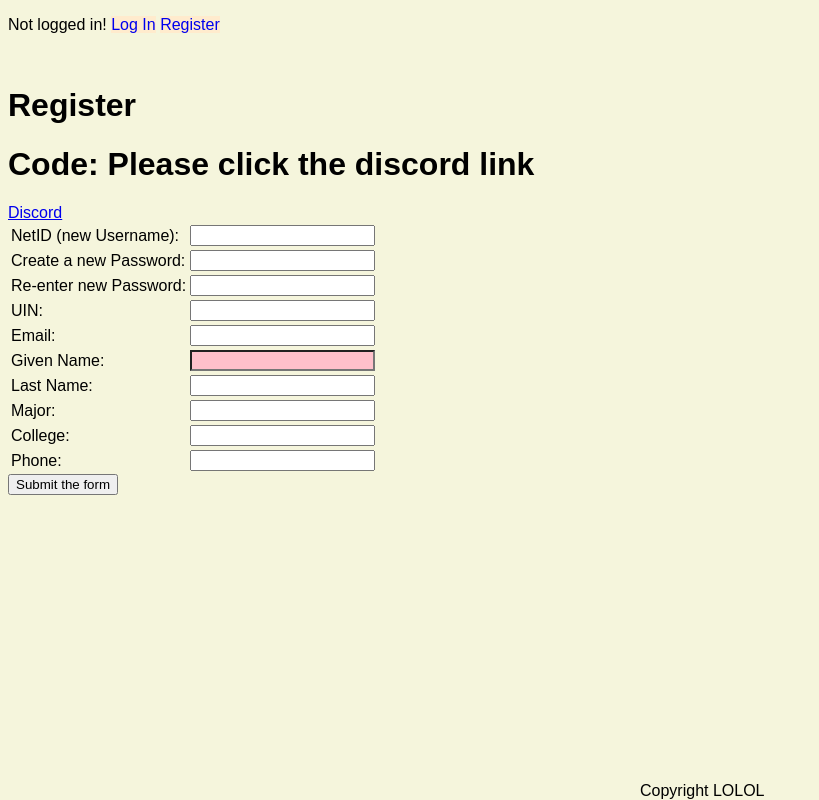
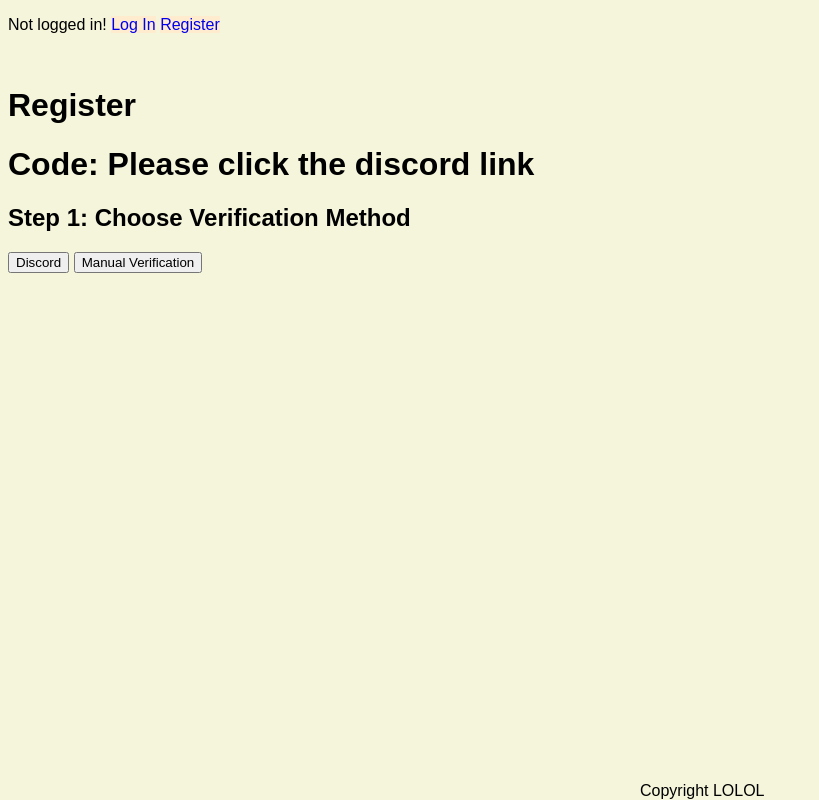
Before and after one commit to lugatuic/cerberus, a SvelteKit app: page /register in a window 1280 px wide. Shown: the whole page, without its empty margins (0-819 px from the left). Built offline with nearby package versions, Linux system fonts and the light colour scheme; no server answers.

Commit message:
Add manual verification, finish discord verification.

```diff
--- a/package.json
+++ b/package.json
@@ -26,15 +26,16 @@
 		"eslint-plugin-svelte": "^2.26.0",
 		"jose": "^4.14.4",
 		"ldapjs": "^3.0.2",
+		"localtunnel": "^2.0.2",
 		"prettier": "^2.8.0",
 		"prettier-plugin-svelte": "^2.8.1",
 		"svelte": "^3.54.0",
 		"svelte-check": "^3.0.1",
 		"tslib": "^2.4.1",
+		"typedoc-plugin-missing-exports": "^2.0.0",
 		"typescript": "^5.0.0",
 		"vite": "^4.3.0",
-		"vitest": "^0.25.3",
-		"typedoc-plugin-missing-exports": "^2.0.0"
+		"vitest": "^0.25.3"
 	},
 	"type": "module"
 }
--- a/src/app.d.ts
+++ b/src/app.d.ts
@@ -5,7 +5,7 @@
 		// interface Error {}
 		interface Locals {
 			user: string | null;
-			discord_token?: string
+			discord_token?: string;
 		}
 		// interface PageData {}
 		// interface Platform {}
--- a/src/lib/server/api.ts
+++ b/src/lib/server/api.ts
@@ -63,7 +63,6 @@
 		});
 
 		return cl;
-
 	}
 
 	private async _get_client(): Promise<Api.LdapClient> {
@@ -232,11 +231,11 @@
 			success = await util._add(client, dn, entry);
 		} catch (e: any) {
 			success = false;
-			message=e;
+			message = e;
 			console.log(e);
 		}
 		console.log(`Registration: ${success}`);
-		return { error: !success, message};
+		return { error: !success, message };
 	}
 }
 
--- a/src/lib/server/util.ts
+++ b/src/lib/server/util.ts
@@ -135,8 +135,7 @@
 	return d;
 }
 
-export async function _add(cl:Api.LdapClient,
-													 dn: string, entry: any): Promise<boolean> {
+export async function _add(cl: Api.LdapClient, dn: string, entry: any): Promise<boolean> {
 	return new Promise((resolve, reject) => {
 		cl.add(dn, entry, (err) => {
 			if (err) {
--- a/src/routes/register/+page.server.ts
+++ b/src/routes/register/+page.server.ts
@@ -20,26 +20,24 @@
 
 	*/
 import type { PageServerLoad, Actions } from './$types';
-import {fail} from '@sveltejs/kit';
-import { ldap } from '$lib/server/api'
-import type {URL} from 'node:url';
+import { fail } from '@sveltejs/kit';
+import { ldap } from '$lib/server/api';
+import type { URL } from 'node:url';
+import { env } from '$env/dynamic/private';
+import * as crypto from 'node:crypto';
 
-export const load: PageServerLoad = async function (event) {
-	let search_params = event.url.searchParams;
-	let code = search_params.get("code");
+// export const load: PageServerLoad = async function (event) {
+// };
 
-	event.locals.discord_token = code ?? undefined;
-	return { discord_code: code };
-};
-
+const { CLIENT_SECRET, HMAC_KEY } = env;
 export const actions = {
-	default: async (event) => {
+	discord: async (event) => {
 		let fdata: FormData = await event.request.formData();
 
 		let data = Object.fromEntries(fdata);
 
-		if (!fdata.get("discord_code")) {
-			throw fail(400, {message: "Missing discord info!"});
+		if (!fdata.get('discord_code')) {
+			throw fail(400, { message: 'Missing discord info!' });
 		}
 		// let discordRE = /^#token_type=(\w+)&access_token=(\w+)&expires_in=(\d+).*$/g;
 		// let discord_tokens = fdata.get("discord")?.toString();
@@ -48,21 +46,23 @@
 		// 0th pos is the whole string, 1st is 1st match group, etc.
 		// let api_token = matches.next().value[2];
 
-		const code = data["discord_code"]!;
-		const token_url = "https://discord.com/api/oauth2/token";
-		const revoke_url = "https://discord.com/api/oauth2/token/revoke";
-		const client_id = "1115994148206542909";
+		const code = data['discord_code']!;
+		const token_url = 'https://discord.com/api/oauth2/token';
+		const revoke_url = 'https://discord.com/api/oauth2/token/revoke';
+		const client_id = '1115994148206542909';
 		// ############## CHANGE THIS #########################
-		const client_secret = "";
+		const client_secret = CLIENT_SECRET;
 		// ############## CHANGE THIS #########################
 
+		let redirect_uri = import.meta.env.DEV ? "http://localhost:5173" : "https://cerberus.acmuic.org/register"
 		const _token_body = {
-			'client_id': client_id,
-			'client_secret': client_secret,
-			'grant_type': 'authorization_code',
-			'code': code,
-			'redirect_uri': `http://localhost:5173/register`
-		}
+			client_id: client_id,
+			client_secret: client_secret,
+			grant_type: 'authorization_code',
+			code: code,
+			redirect_uri
+		};
+		// Thanks Stackoverflow!
 		let token_body = new URLSearchParams();
 		for (const key in _token_body) {
 			// @ts-ignore
@@ -79,48 +79,78 @@
 
 		let token_json = await token.json();
 		console.log(token_json);
-		let api_token = token_json["access_token"];
+		let api_token = token_json['access_token'];
 		let guilds_resp = await fetch(`https://discord.com/api/v10/users/@me/guilds`, {
-			method: "GET",
+			method: 'GET',
 			headers: {
-				"Authorization": `Bearer ${api_token}`,
-			},
+				Authorization: `Bearer ${api_token}`
+			}
 		});
 
-		let user_info = await fetch(`https://discord.com/api/v10/users/@me`,{
+		let user_info = await fetch(`https://discord.com/api/v10/users/@me`, {
 			method: 'GET',
 			headers: {
-				'Authorization': `Bearer ${api_token}`
+				Authorization: `Bearer ${api_token}`
 			}
-		})
+		});
 		let user_info_json = await user_info.json();
 
-		let user_email = user_info_json["email"] ?? undefined;
-		let user_email_verified: boolean = user_info_json["verified"] ?? false;
-		let mfa = user_info_json["mfa_enabled"] ?? false;
+		let user_email = user_info_json['email'] ?? undefined;
+		let user_email_verified: boolean = user_info_json['verified'] ?? false;
+		let mfa = user_info_json['mfa_enabled'] ?? false;
 		let guilds = await guilds_resp.json();
 
-		console.log("#### logging guilds!");
-		let acm_guildid = "652006495675875359";
+		console.log('#### logging guilds!');
+		let acm_guildid = '652006495675875359';
 		let in_acm = false;
 		for (let g of guilds) {
-			let gid = g["id"];
+			let gid = g['id'];
 			if (gid === acm_guildid) {
 				in_acm = true;
 			}
 		}
 		if (!in_acm) {
-			throw fail(400, {message: "Not in ACM!"});
+			throw fail(400, { message: 'Not in ACM!' });
 		} else {
-			console.log("##### USER IN ACM!");
+			console.log('##### USER IN ACM!');
 		}
 		console.log(user_info_json);
 		if (in_acm && user_email_verified && user_email && mfa) {
 			let r = await ldap.add_user(data);
-			return {success: !r.error, message: r.message}
+			console.log(`Allowing user ${data['username']}`);
+			return { success: !r.error, message: r.message };
 		} else {
-			throw fail(400, {message: `Discord account must be in ACM discord, verfied email and 2FA`});
+			throw fail(400, { message: `Discord account must be in ACM discord, verfied email and 2FA` });
 		}
 		// console.log(`Registration: ${JSON.stringify(data)}`);
+	},
+	manual: async (event) => {
+		let fdata: FormData = await event.request.formData();
+		let data: Record<string, any> = Object.fromEntries(fdata);
+
+		let buf_username = Buffer.from(data["username"]!);
+		let buf_received = Buffer.from(data["verification"], 'hex');
+
+		console.log(`Hashing: ${data["username"]}`);
+
+		const key = Buffer.from(HMAC_KEY,'hex')
+		let our_hmac = crypto.createHmac('sha1', key, {encoding: 'hex'});
+		our_hmac.update(buf_username);
+		let our_hmac_dgst = our_hmac.digest();
+
+		console.log(our_hmac_dgst);
+		console.log(`Received HMAC:` + buf_received);
+
+		let is_equal = crypto.timingSafeEqual(buf_received, our_hmac_dgst);
+
+		if (is_equal) {
+			console.log(`** User ${data["username"]} passed verification!`);
+			let r = await ldap.add_user(data);
+			console.log(`Allowing user ${data['username']}`);
+			return { success: !r.error, message: r.message };
+		} else {
+			throw fail(400, {message: "Verification code incorrect!"});
+		}
+
 	}
 } satisfies Actions;
--- a/src/routes/register/+page.svelte
+++ b/src/routes/register/+page.svelte
@@ -1,7 +1,7 @@
 <script lang="ts">
 	import { enhance, applyAction } from '$app/forms';
 	import { slide } from 'svelte/transition';
-	import {browser} from '$app/environment';
+	import { browser } from '$app/environment';
 	import { onMount } from 'svelte';
 	import { getStores } from '$app/stores';
 
@@ -19,16 +19,20 @@
 			ui_msg = 'Password must contain lower,upper,digit,special';
 			cancel();
 		}
-		if (!cl_discord_code) {
-			ui_msg = "Make sure the discord code is in the URL!";
-			cancel();
-		}
+		// if (!cl_discord_code) {
+		// 	ui_msg = 'Make sure the discord code is in the URL!';
+		// 	cancel();
+		// }
 		return async ({ result, update }) => {
 			await applyAction(result);
 			update();
 		};
 	}
-	let discord_url = "https://discord.com/api/oauth2/authorize?client_id=1115994148206542909&redirect_uri=http%3A%2F%2Flocalhost%3A5173%2Fregister&response_type=code&scope=identify%20email%20guilds";
+	let discord_url =
+		'https://discord.com/api/oauth2/authorize?client_id=1115994148206542909&redirect_uri=http%3A%2F%2Flocalhost%3A5173%2Fregister&response_type=code&scope=identify%20email%20guilds';
+	if (import.meta.env.PROD) {
+		discord_url='https://discord.com/api/oauth2/authorize?client_id=1115994148206542909&redirect_uri=https%3A%2F%2Fcerberus.acmuic.org%2Fregister&response_type=code&scope=identify%20email%20guilds';
+	}
 	// let fragments = '';
 	// let discordInput;
 	let discordInput2;
@@ -37,7 +41,8 @@
 	// 	discordInput.value = window.location.hash;
 	// });
 	let cl_discord_code;
-	$: cl_discord_code = $page.url.searchParams.get("code");
+	$: cl_discord_code = $page.url.searchParams.get('code');
+	let manual = false;
 </script>
 
 <!-- TODO: Add placeholders and title attributes -->
@@ -45,36 +50,47 @@
 	<header>
 		<h1>Register</h1>
 		<!-- <h1>Fragments: {fragments}</h1> -->
-		<h1>Code: {cl_discord_code ?? "Please click the discord link"}</h1>
+		<h1>Code: {cl_discord_code ?? 'Please click the discord link'}</h1>
 		{#if form?.message}<h2 transition:slide>{form?.message}</h2>{/if}
 	</header>
-	<form id="regform" method="POST" use:enhance={myEnhance}>
-		{#if ui_msg}<h1>{ui_msg}</h1>{/if}
-	</form>
-	<a href={discord_url} rel="external">Discord</a>
-	<input bind:this={discordInput2} bind:value={cl_discord_code}
-				 type="hidden" name="discord_code" form="regform" />
-	<table role="presentation">
+	<section>
+		<h1>Step 1: Choose Verification Method</h1>
+		<button type="button"><a class="btn" href={discord_url} rel="external">Discord</a></button>
+		<input type="button" on:click={() => (manual = !manual)} value="Manual Verification" />
+		{#if ui_msg}<h2>{ui_msg}</h2>{/if}
+	</section>
+	<form id="regform" action="?/discord" method="POST" use:enhance={myEnhance} />
+	<input
+		bind:this={discordInput2}
+		bind:value={cl_discord_code}
+		type="hidden"
+		name="discord_code"
+		form="regform"
+	/>
+	{#if cl_discord_code || manual}
+		<section>
+			<hr />
+			<h1>Step 2: Fill New User Details</h1>
+			<table role="presentation" transition:slide>
 				<tr>
 					<td>NetID (new Username):</td>
-			<td><input form="regform" name="username" type="text"
-								 pattern="[a-z]+[0-9]+" /></td>
+					<td><input form="regform" name="username" type="text" pattern="[a-z]+[0-9]+" /></td>
 				</tr>
 				<tr>
 					<td>Create a new Password:</td>
-			<td><input form="regform" name="password" type="password"  /></td>
+					<td><input form="regform" name="password" type="password" /></td>
 				</tr>
 				<tr>
 					<td>Re-enter new Password:</td>
-			<td><input form="regform" name="password2" type="password"  /></td>
+					<td><input form="regform" name="password2" type="password" /></td>
 				</tr>
 				<tr>
 					<td>UIN:</td>
-			<td><input form="regform" name="uin" type="tel" pattern="[0-9]+"  /></td>
+					<td><input form="regform" name="uin" type="tel" pattern="[0-9]+" /></td>
 				</tr>
 				<tr>
 					<td>Email:</td>
-			<td><input form="regform" name="email" type="email"  /></td>
+					<td><input form="regform" name="email" type="email" /></td>
 				</tr>
 				<tr>
 					<td>Given Name:</td>
@@ -96,6 +112,26 @@
 					<td>Phone:</td>
 					<td><input form="regform" name="phone" type="tel" /></td>
 				</tr>
+				{#if manual}
+					<tr>
+						<td> Verification Code:</td>
+						<td><input form="regform" name="verification" type="text" /></td>
+					</tr>
+				{/if}
 			</table>
-	<button form="regform" type="submit">Submit the form</button>
+		</section>
+	{/if}
+	{#if cl_discord_code}
+		<button form="regform" type="submit">Submit with Discord</button>
+	{:else if manual}
+		<button form="regform" formaction="?/manual">Submit with manual verification</button>
+	{/if}
 </div>
+
+<style>
+	a.btn {
+		appearance: button;
+		text-decoration: none;
+		color: initial;
+	}
+</style>
```
Also changed, not shown: 2 other files (tests, documents, lock files or other folders). Lines whose indentation alone changed are shown as unchanged.
